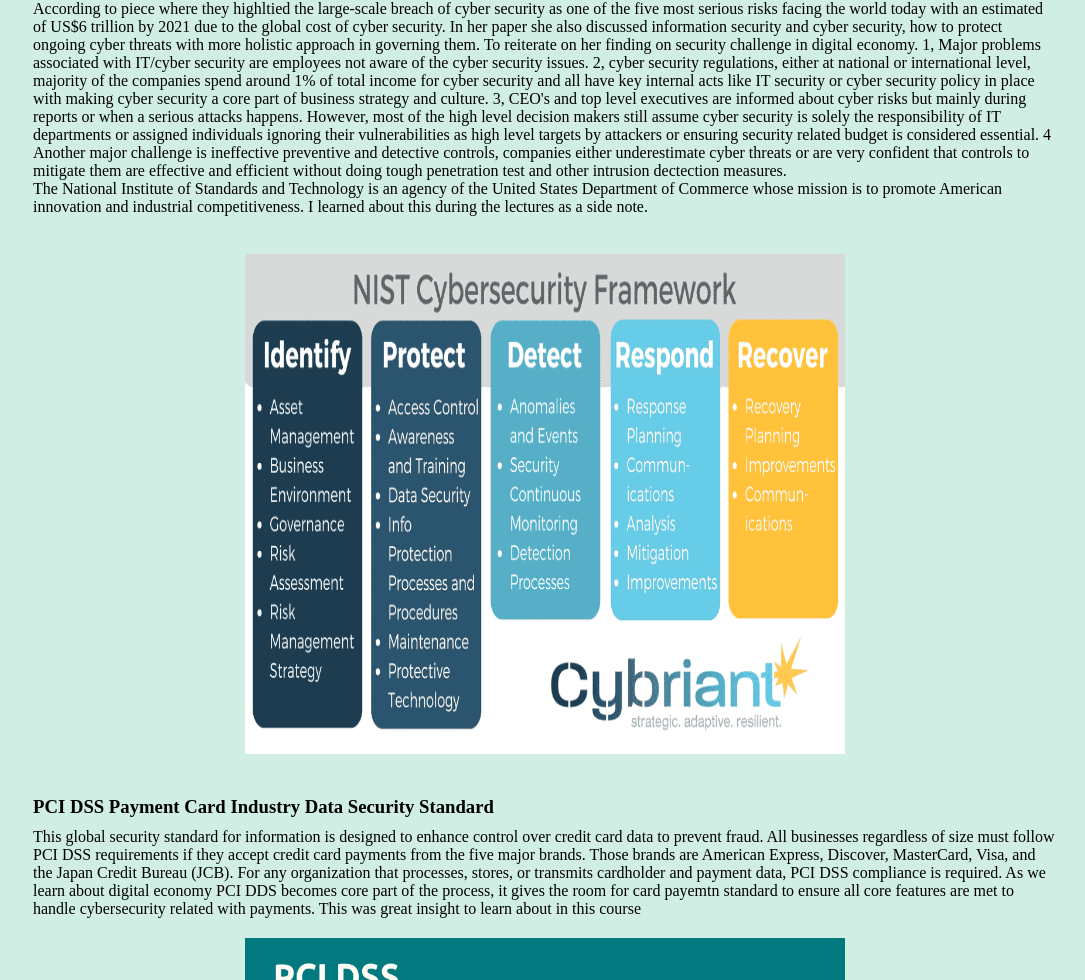
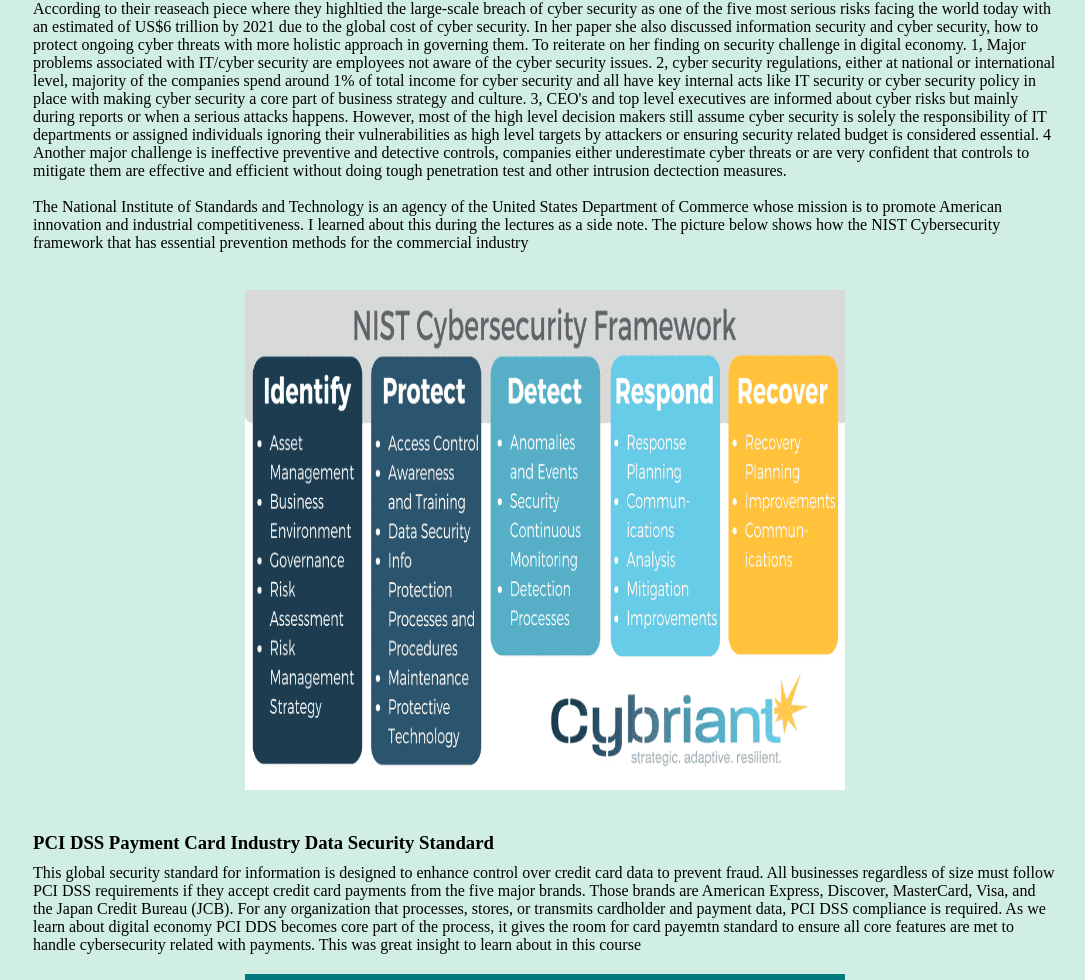
Before and after one commit to alphasays/EportfolioITEC442.io, a plain HTML site: page digital.html in a window 1280 px wide. Shown: the part 2749-3729 px from the top of the page, without its empty margins (195-1280 px from the left). Drawn offline with Linux system fonts and the light colour scheme.

Commit message:
Update digital.html
updates

```diff
--- a/digital.html
+++ b/digital.html
@@ -158,7 +158,7 @@
                     or difficult for a system to be changed, hacked or manipulated.
 
                     <h4> Mario Spremić, Member, IAENG, Alen Šimunic article on Cyber Security Challenges in Digital Economy</h4>
-                    According to piece where they highltied the large-scale breach of cyber security as one of the five most serious risks facing the world today with an estimated of US$6 trillion
+                    According to their reaseach piece where they highltied the large-scale breach of cyber security as one of the five most serious risks facing the world today with an estimated of US$6 trillion
                     by 2021 due to the global cost of cyber security. In her paper she also discussed information
                     security and cyber security, how to protect ongoing cyber threats with more holistic approach in governing them. To reiterate on
                     her finding on security challenge in digital economy. 1, Major problems associated with IT/cyber
@@ -170,13 +170,13 @@
                     level targets by attackers or ensuring security related budget is considered essential. 4 Another major challenge is ineffective preventive and
                     detective controls, companies either underestimate cyber threats or are very confident that controls to mitigate them are effective and efficient
                     without doing tough penetration test and other intrusion dectection measures.
-
                 </p>
-
+                <br>
 
             <p>The National Institute of Standards and Technology is an agency of the United States Department of
                 Commerce whose mission is to promote American innovation and industrial competitiveness. I learned about
-                this during the lectures as a side note. </p>
+                this during the lectures as a side note. The picture below shows how the NIST Cybersecurity framework that
+                has essential prevention methods for the commercial industry </p>
             <br>
             <div class="image">
                 <center><img src="images/d5.png"></center>
```
